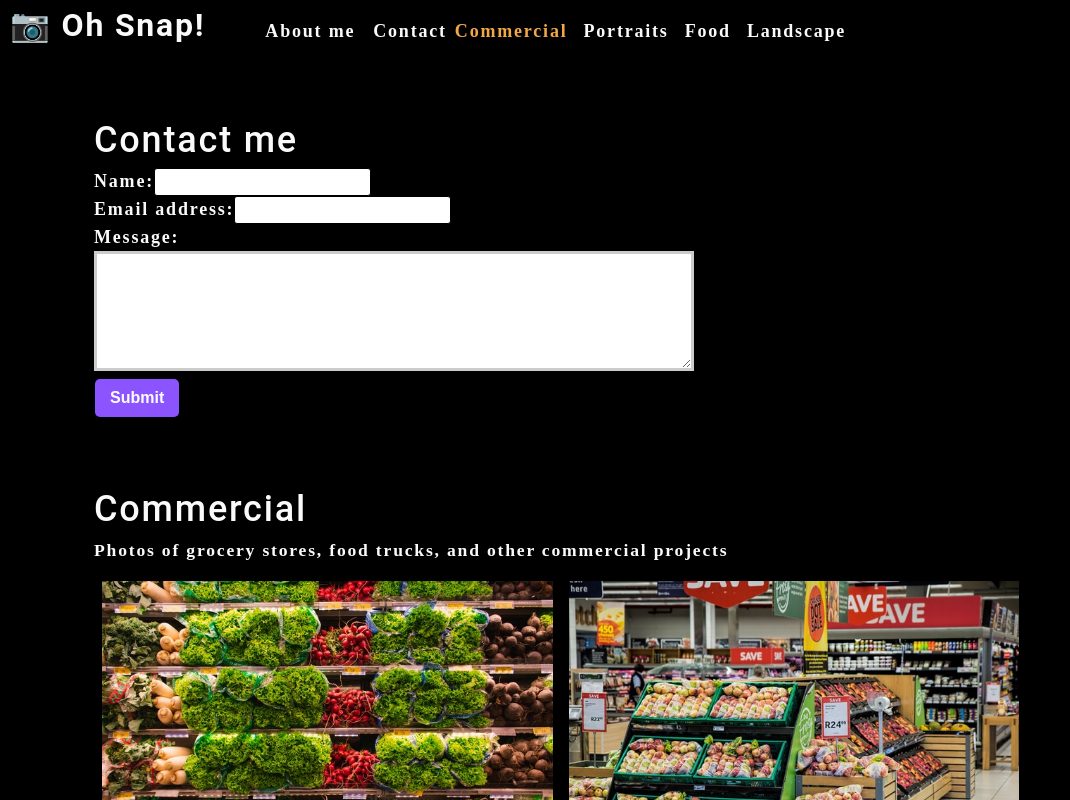
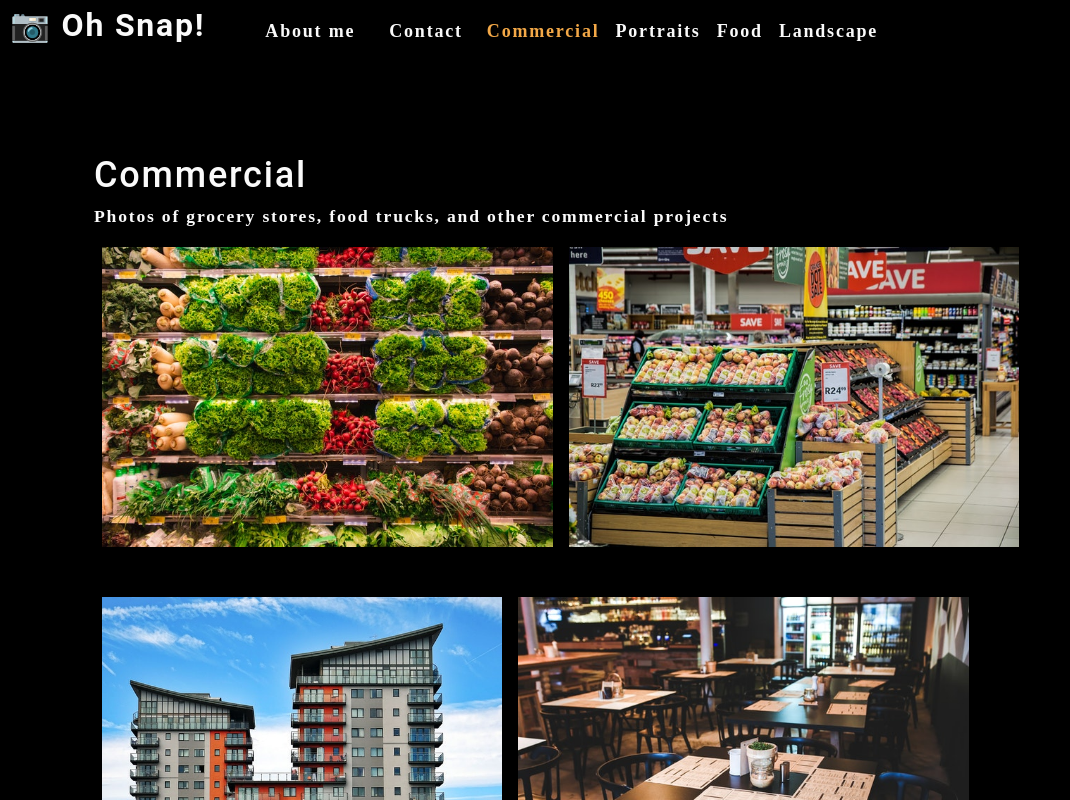
Before and after one commit to elfsvet/photo-port, a React (Create React App) app: page / in a window 1280 px wide. Shown: the top 800 px of the page, without its empty margins (0-1070 px from the left). Built offline with nearby package versions, Linux system fonts and the light colour scheme.

Commit message:
added in nav bar navActive to the contacts

```diff
--- a/src/App.js
+++ b/src/App.js
@@ -7,6 +7,7 @@
 import ContactForm from './components/Contact';
 // JSX
 function App() {
+  const [contactSelected, setContactSelected] = useState(false);
   const [categories] = useState([
     {
       name: 'commercial',
@@ -22,13 +23,25 @@
   return (
     <div>
       <Nav categories={categories}
-      setCurrentCategory={setCurrentCategory}
-      currentCategory={currentCategory}
+        setCurrentCategory={setCurrentCategory}
+        currentCategory={currentCategory}
+        contactSelected={contactSelected}
+        setContactSelected={setContactSelected}
       />
       <main>
-        <ContactForm />
-        <Gallery currentCategory={currentCategory}/>
-        <About />
+        {/* if (!contactSelected) TERNARY OPERATOR */}
+        {!contactSelected ? (
+          // react fragments <></> <React.fragments></React.fragments>
+          <>
+            <Gallery currentCategory={currentCategory} />
+            <About />
+          </>
+          // else
+        ) : (
+          <ContactForm />
+        )
+        }
+
       </main>
     </div>
   );
--- a/src/components/Contact/index.js
+++ b/src/components/Contact/index.js
@@ -1,14 +1,36 @@
 import React, { useState } from 'react';
-
+import { validateEmail } from '../../utils/helpers';
 const ContactForm = () => {
+    const [errorMessage, setErrorMessage] = useState('');
     const [formState, setFormState] = useState({ name: '', email: '', message: '' });
     const { name, email, message } = formState;
     // JSX
     const handleChange = (e) => {
-        setFormState({ ...formState, [e.target.name]: e.target.value })
+        if (e.target.name === 'email') {
+            const isValid = validateEmail(e.target.value);
+            console.log(isValid);
+            // isValid conditional statement
+            if (!isValid) {
+                setErrorMessage("Your email is invalid.");
+            }
+            else {
+                if (!e.target.value.length) {
+                    setErrorMessage(`${e.target.name} is required.`);
+                }
+                else {
+                    setErrorMessage("");
+                }
+            }
+        }
+        if (!errorMessage) {
+            setFormState({ ...formState, [e.target.name]: e.target.value })
+
+        }
+        // console.log('errorMessage', errorMessage);
     }
     // console.log(formState);
     const handleSubmit = (e) => {
+
         e.preventDefault();
         console.log(formState);
     }
@@ -20,21 +42,27 @@
                 {/* name input */}
                 <div>
                     <label htmlFor="name">Name:</label>
-                    <input type="text" name="name" defaultValue={name} onChange={handleChange} />
+                    <input type="text" name="name" defaultValue={name} onBlur={handleChange} />
                 </div>
 
                 {/* email input */}
                 <div>
                     {/* name reserved in JS for "for" so we use "htmlFor" same as with class as "className" */}
                     <label htmlFor="email">Email address:</label>
-                    <input type="email" name="email" defaultValue={email} onChange={handleChange} />
+                    <input type="email" name="email" defaultValue={email} onBlur={handleChange} />
                 </div>
 
                 {/* message text area */}
                 <div>
                     <label htmlFor="message">Message:</label>
-                    <textarea name="message" rows="5" defaultValue={message} onChange={handleChange} />
+                    <textarea name="message" rows="5" defaultValue={message} onBlur={handleChange} />
                 </div>
+                {/* this is refers as if(errorMessage){add div and p tags with info} */}
+                {errorMessage && (
+                    <div>
+                        <p className="error-text">{errorMessage}</p>
+                    </div>
+                )}
 
                 <button type="submit">Submit</button>
             </form>
--- a/src/components/Nav/index.js
+++ b/src/components/Nav/index.js
@@ -1,13 +1,15 @@
-import React, {useEffect} from 'react';
+import React, { useEffect } from 'react';
 import { capitalizeFirstLetter } from '../../utils/helpers';
 
 const Nav = (props) => {
 
 
     const {
-        categories =[],
+        categories = [],
         setCurrentCategory,
-        currentCategory
+        currentCategory,
+        contactSelected,
+        setContactSelected
     } = props;
 
     useEffect(() => {
@@ -29,20 +31,22 @@
             <nav>
                 <ul className='flex-row'>
                     <li className='mx-2'>
-                        <a data-testid="about" href="#about">
+                        <a data-testid="about" href="#about" onClick={() => setContactSelected(false)}>
                             About me
                         </a>
                     </li>
-                    <li>
-                        <span>Contact</span>
+                    <li className={`mx-2 ${contactSelected && 'navActive'}`}>
+                        <span onClick={() => setContactSelected(true)}>Contact</span>
                     </li>
                     {/* the single element should be return from map. that's why we use () not {} */}
                     {categories.map((category) => (
                         <li
-                            className={`mx-1 ${
-                                currentCategory.name === category.name && 'navActive'}`} key={category.name}>
+                            className={`mx-1 ${currentCategory.name === category.name && !contactSelected && 'navActive'}`} key={category.name}>
                             {/* if we wont have anonymous function it will call the function on render of the components */}
-                            <span onClick={() => setCurrentCategory(category)}>
+                            <span onClick={() => {
+                                setCurrentCategory(category);
+                                setContactSelected(false);
+                            }}>
                                 {capitalizeFirstLetter(category.name)}
                             </span>
                         </li>
```
